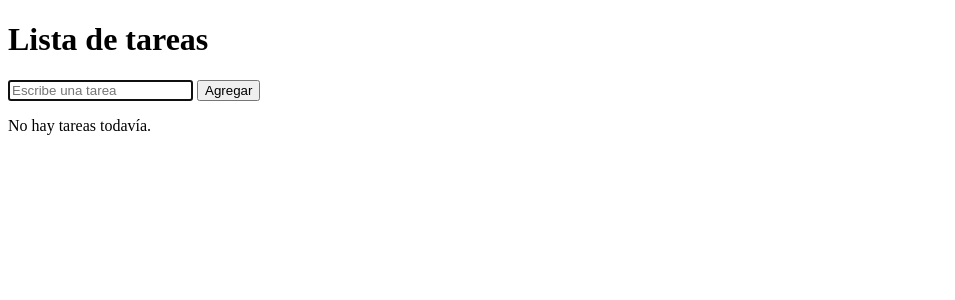
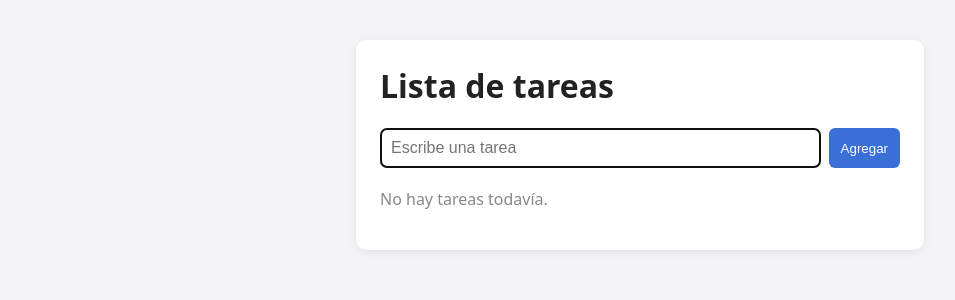
Before and after one commit to ximena-serna/lista-de-tareas, a Flask app: page / in a window 1280 px wide. Shown: the top 300 px of the page, without its empty margins (0-955 px from the left). Run offline with Flask 3, Linux system fonts and the light colour scheme.

Commit message:
Agrega estilos básicos y mueve el CSS a un archivo aparte

```diff
--- /dev/null
+++ b/static/style.css
@@ -0,0 +1,80 @@
+body {
+  font-family: system-ui, sans-serif;
+  background: #f4f4f6;
+  margin: 0;
+  padding: 40px 16px;
+  color: #222;
+}
+
+.contenedor {
+  max-width: 520px;
+  margin: 0 auto;
+  background: #fff;
+  padding: 24px;
+  border-radius: 10px;
+  box-shadow: 0 2px 8px rgba(0, 0, 0, 0.08);
+}
+
+h1 {
+  margin-top: 0;
+}
+
+.form-agregar {
+  display: flex;
+  gap: 8px;
+  margin-bottom: 20px;
+}
+
+.form-agregar input {
+  flex: 1;
+  padding: 10px;
+  border: 1px solid #ccc;
+  border-radius: 6px;
+  font-size: 1rem;
+}
+
+button {
+  padding: 8px 12px;
+  border: none;
+  border-radius: 6px;
+  background: #3b6fd8;
+  color: #fff;
+  cursor: pointer;
+}
+
+button:hover {
+  opacity: 0.9;
+}
+
+button.eliminar {
+  background: #d84b3b;
+}
+
+.lista {
+  list-style: none;
+  padding: 0;
+  margin: 0;
+}
+
+.lista li {
+  display: flex;
+  justify-content: space-between;
+  align-items: center;
+  gap: 8px;
+  padding: 10px 0;
+  border-bottom: 1px solid #eee;
+}
+
+.lista li.completada .texto {
+  text-decoration: line-through;
+  color: #999;
+}
+
+.acciones {
+  display: flex;
+  gap: 6px;
+}
+
+.vacio {
+  color: #888;
+}
--- a/templates/index.html
+++ b/templates/index.html
@@ -4,34 +4,36 @@
   <meta charset="UTF-8">
   <meta name="viewport" content="width=device-width, initial-scale=1.0">
   <title>Lista de tareas</title>
-  <style>
-    .completada { text-decoration: line-through; color: #888; }
-  </style>
+  <link rel="stylesheet" href="{{ url_for('static', filename='style.css') }}">
 </head>
 <body>
+  <main class="contenedor">
     <h1>Lista de tareas</h1>
 
-  <form action="{{ url_for('agregar') }}" method="post">
+    <form action="{{ url_for('agregar') }}" method="post" class="form-agregar">
       <input type="text" name="texto" placeholder="Escribe una tarea" required maxlength="200" autofocus>
       <button type="submit">Agregar</button>
     </form>
 
     {% if tareas %}
-    <ul>
+      <ul class="lista">
         {% for tarea in tareas %}
-        <li>
-          <span class="{{ 'completada' if tarea.completada else '' }}">{{ tarea.texto }}</span>
-          <form action="{{ url_for('completar', tarea_id=tarea.id) }}" method="post" style="display: inline;">
+          <li class="{{ 'completada' if tarea.completada else '' }}">
+            <span class="texto">{{ tarea.texto }}</span>
+            <div class="acciones">
+              <form action="{{ url_for('completar', tarea_id=tarea.id) }}" method="post">
                 <button type="submit">{{ 'Desmarcar' if tarea.completada else 'Completar' }}</button>
               </form>
-          <form action="{{ url_for('eliminar', tarea_id=tarea.id) }}" method="post" style="display: inline;">
-            <button type="submit">Eliminar</button>
+              <form action="{{ url_for('eliminar', tarea_id=tarea.id) }}" method="post">
+                <button type="submit" class="eliminar">Eliminar</button>
               </form>
+            </div>
           </li>
         {% endfor %}
       </ul>
     {% else %}
-    <p>No hay tareas todavía.</p>
+      <p class="vacio">No hay tareas todavía.</p>
     {% endif %}
+  </main>
 </body>
 </html>
```
Lines whose indentation alone changed are shown as unchanged.
